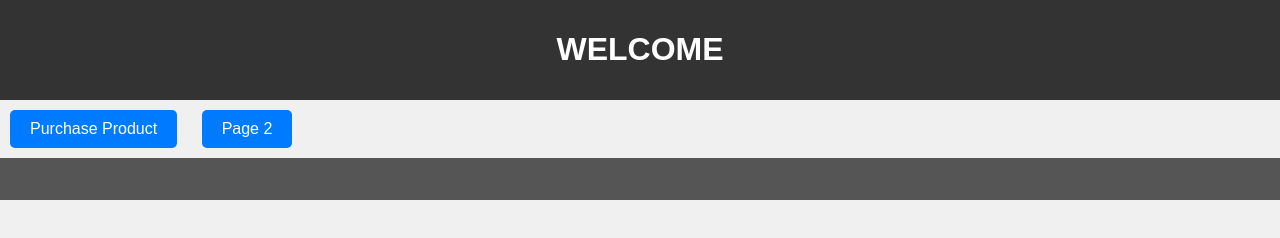
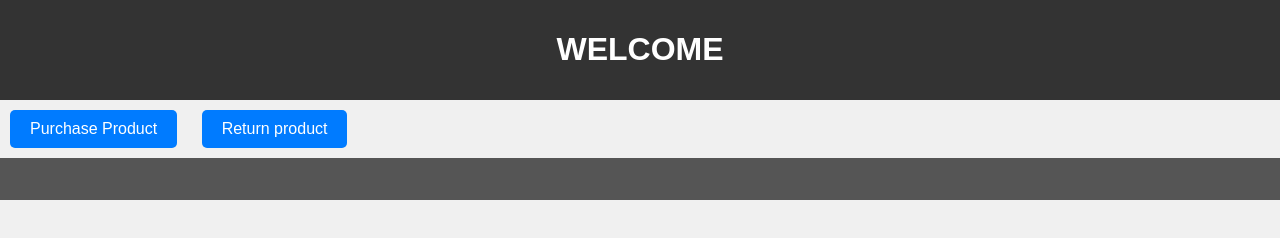
Before and after one commit to younus1244/YECO, a plain HTML site: page index.html in a window 1280 px wide. Drawn offline with Linux system fonts and the light colour scheme.

Commit message:
Update index.html

```diff
--- a/index.html
+++ b/index.html
@@ -44,7 +44,7 @@
     </header>
 
     <a href="https://bit.ly/Yeco" class="button">Purchase Product</a>
-    <a href="https://form.jotform.com/240603039340041" class="button">Page 2</a>
+    <a href="https://form.jotform.com/240603039340041" class="button">Return product</a>
 
     <footer>
         <marquee>
```
